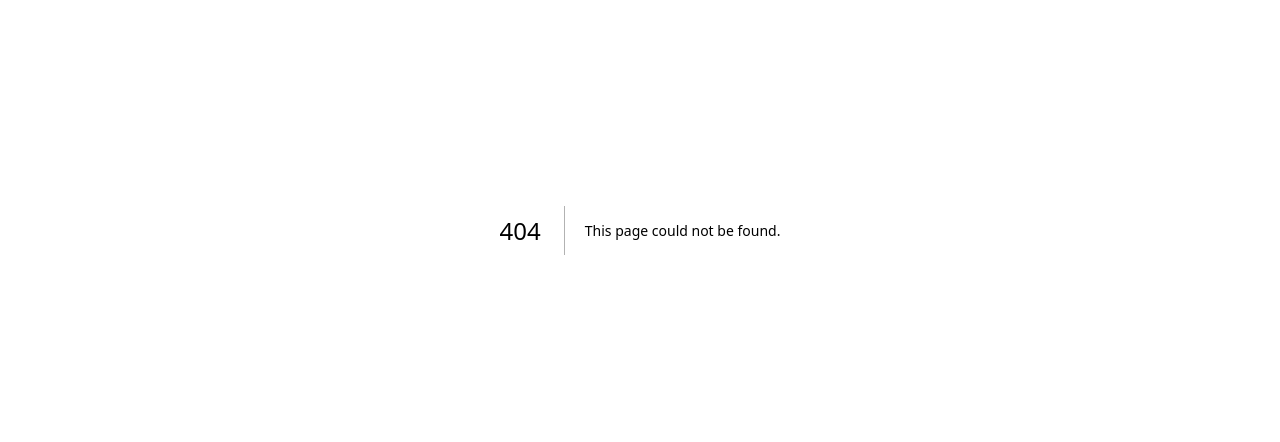
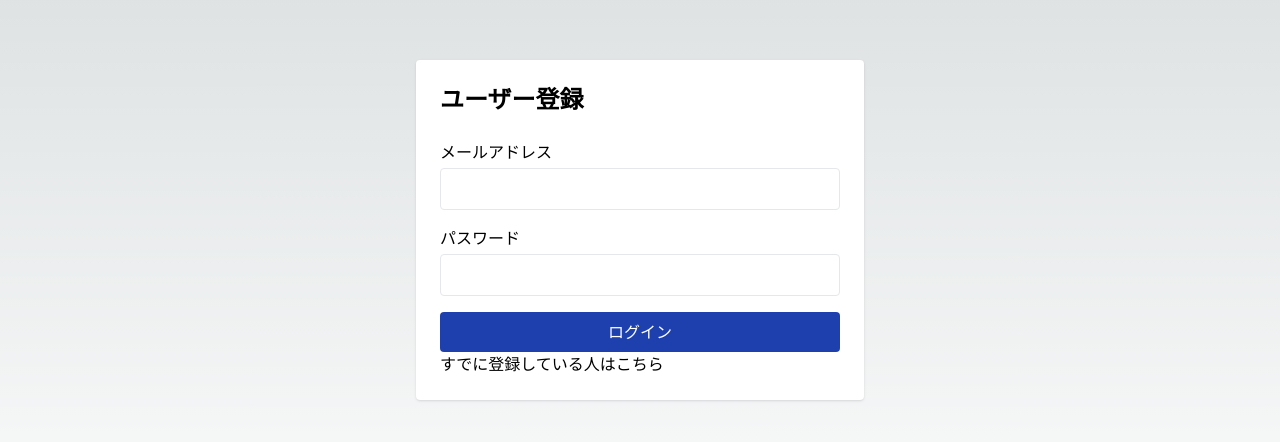
Before and after one commit to RioTsukiji/FieldWork, a Next.js app: page /signup in a window 1280 px wide. Before the commit this address had no page. Shown: the part 170-612 px from the top of the page. Built offline with nearby package versions, Linux system fonts and the light colour scheme; no server answers.

Commit message:
feat: authentication

```diff
--- /dev/null
+++ b/app/about/page.tsx
@@ -0,0 +1,7 @@
+export default function About() {
+    return (
+        <main className="flex min-h-screen flex-col">
+
+        </main>
+    )
+}
--- a/app/layout.tsx
+++ b/app/layout.tsx
@@ -1,5 +1,7 @@
 import './globals.css'
 import { Inter } from 'next/font/google'
+import {AuthProvider} from "@/lib/context/AuthContext";
+import React from "react";
 
 const inter = Inter({ subsets: ['latin'] })
 
@@ -15,7 +17,9 @@ export default function RootLayout({
 }) {
   return (
     <html lang="en">
+    <AuthProvider>
       <body className={inter.className}>{children}</body>
+    </AuthProvider>
     </html>
   )
 }
--- a/app/login/page.tsx
+++ b/app/login/page.tsx
@@ -1,30 +1,45 @@
 "use client"
 
 import {useState} from "react";
+import { useRouter } from "next/navigation"
+import Link from "next/link"
+import { getAuth, signInWithEmailAndPassword } from "firebase/auth"
+import { useAuthContext } from "@/lib/context/AuthContext"
+import {app} from "@/lib/FirebaseConfig"
 
 export default function Page() {
-    const [username, setUsername] = useState('');
+    const [email, setEmail] = useState('');
     const [password, setPassword] = useState('');
-    const handleSubmit = (e) => {
+
+    const router = useRouter()
+    const {user} = useAuthContext()
+    const auth = getAuth(app)
+    const isLoggedIn = !!user
+
+    const handleSubmit = async(e) => {
         e.preventDefault();
-        // ログイン処理を実行するなどの操作をここに追加します
+        await signInWithEmailAndPassword(auth,email,password)
+        router.push("/create")
     };
+    const handleClose = async () => {
+        await router.push("/")
+    }
 
     return (
-        <main className="min-h-screen flex items-center justify-center">
+        <main className="min-h-screen flex items-center flex-col justify-center">
             <div className="max-w-md w-full p-6 bg-white rounded shadow">
                 <h2 className="text-2xl font-bold mb-6">ログイン</h2>
                 <form onSubmit={handleSubmit}>
                     <div className="mb-4">
-                        <label htmlFor="username" className="block mb-1">
-                            ユーザーID
+                        <label htmlFor="email" className="block mb-1">
+                            メールアドレス
                         </label>
                         <input
-                            type="text"
-                            id="username"
+                            type="email"
+                            id="email"
                             className="w-full px-3 py-2 border rounded"
-                            value={username}
-                            onChange={(e) => setUsername(e.target.value)}
+                            value={email}
+                            onChange={(e) => setEmail(e.target.value)}
                         />
                     </div>
                     <div className="mb-4">
@@ -45,8 +60,34 @@ export default function Page() {
                     >
                         ログイン
                     </button>
+                    <div className="flex flex-end mt-6">
+                        ユーザ登録は
+                        <Link href={"/signup"}>こちら</Link>
+                        から
+                    </div>
                 </form>
             </div>
+            { isLoggedIn ?
+                <div className="alert max-w-md w-full mt-6 bg-white">
+                    <svg xmlns="http://www.w3.org/2000/svg" fill="none" viewBox="0 0 24 24"
+                         className="stroke-info shrink-0 w-6 h-6">
+                        <path stroke-linecap="round" stroke-linejoin="round" stroke-width="2"
+                              d="M13 16h-1v-4h-1m1-4h.01M21 12a9 9 0 11-18 0 9 9 0 0118 0z"></path>
+                    </svg>
+                    <span>すでにログインしています</span>
+                    <button className="btn btn-sm bg-blue-800 text-white hover:bg-blue-600" onClick={handleClose}>とじる</button>
+                </div>
+                :
+                <div className="alert max-w-md w-full mt-6 bg-white">
+                    <svg xmlns="http://www.w3.org/2000/svg" fill="none" viewBox="0 0 24 24"
+                         className="stroke-info shrink-0 w-6 h-6">
+                        <path stroke-linecap="round" stroke-linejoin="round" stroke-width="2"
+                              d="M13 16h-1v-4h-1m1-4h.01M21 12a9 9 0 11-18 0 9 9 0 0118 0z"></path>
+                    </svg>
+                    <span>ログインしてください</span>
+                    <button className="btn btn-sm bg-blue-800 text-white hover:bg-blue-600" onClick={handleClose}>とじる</button>
+                </div>
+            }
         </main>
     )
 }
--- /dev/null
+++ b/app/signup/page.tsx
@@ -0,0 +1,63 @@
+"use client"
+
+import {useState} from "react";
+import Link from "next/link";
+import {app} from "@/lib/FirebaseConfig"
+import { getAuth, createUserWithEmailAndPassword } from "firebase/auth"
+import {useRouter} from "next/navigation";
+
+
+export default function Page() {
+    const [email, setEmail] = useState('');
+    const [password, setPassword] = useState('');
+
+    const router = useRouter()
+    const auth = getAuth(app)
+    const handleSubmit = async (e) => {
+        //デフォルトの設定をなくす
+        e.preventDefault();
+        await createUserWithEmailAndPassword(auth, email, password)
+        router.push("/")
+    };
+
+    return (
+        <main className="min-h-screen flex items-center justify-center">
+            <div className="max-w-md w-full p-6 bg-white rounded shadow">
+                <h2 className="text-2xl font-bold mb-6">ユーザー登録</h2>
+                <form onSubmit={handleSubmit}>
+                    <div className="mb-4">
+                        <label htmlFor="email" className="block mb-1">
+                            メールアドレス
+                        </label>
+                        <input
+                            type="email"
+                            id="email"
+                            className="w-full px-3 py-2 border rounded"
+                            value={email}
+                            onChange={(e) => setEmail(e.target.value)}
+                        />
+                    </div>
+                    <div className="mb-4">
+                        <label htmlFor="password" className="block mb-1">
+                            パスワード
+                        </label>
+                        <input
+                            type="password"
+                            id="password"
+                            className="w-full px-3 py-2 border rounded"
+                            value={password}
+                            onChange={(e) => setPassword(e.target.value)}
+                        />
+                    </div>
+                    <button
+                        type="submit"
+                        className="w-full py-2 px-4 bg-blue-800 text-white rounded hover:bg-blue-600"
+                    >
+                        ログイン
+                    </button>
+                    <Link href={"/login"}>すでに登録している人はこちら</Link>
+                </form>
+            </div>
+        </main>
+    )
+}
--- a/components/Drawer.tsx
+++ b/components/Drawer.tsx
@@ -1,6 +1,7 @@
 import React from "react";
 import MenuIcon from "@/components/icons/MenuIcon";
 import Link from 'next/link';
+import LogoutButton from "@/components/elements/Button/LogoutButton";
 
 type Props = {
     title?: string
@@ -22,6 +23,9 @@ const Drawer: React.FC<Props> = ({title}) => {
                     <li className="m-4"><Link href='/create'>巡検コース作成</Link></li>
                     <li className="m-4"><Link href='/edit'>巡検コース編集</Link></li>
                     <li className="m-4"><Link href='/document'>ドキュメントの作成</Link></li>
+                    <div className="m-4">
+                        <LogoutButton/>
+                    </div>
                 </ul>
             </div>
         </div>
--- /dev/null
+++ b/components/elements/Button/LogoutButton.tsx
@@ -0,0 +1,19 @@
+"use client"
+import { app } from "@/lib/FirebaseConfig"
+import { getAuth, signOut } from "firebase/auth"
+import {useRouter} from "next/navigation";
+import React from "react";
+
+const LogoutButton = () => {
+    const router = useRouter()
+    const auth = getAuth(app)
+    const handleLogout = async () => {
+        await signOut(auth)
+        await router.push("/login")
+    }
+    return (
+        <button className="w-full py-2 px-4 bg-blue-800 text-white text-center rounded hover:bg-blue-600" onClick={handleLogout}>ログアウト</button>
+    );
+};
+
+export default LogoutButton;
--- /dev/null
+++ b/lib/FirebaseConfig.ts
@@ -0,0 +1,30 @@
+// Import the functions you need from the SDKs you need
+import {getApps, initializeApp} from "firebase/app";
+import { getAnalytics } from "firebase/analytics";
+import firebase from "firebase/compat";
+
+// TODO: Add SDKs for Firebase products that you want to use
+// https://firebase.google.com/docs/web/setup#available-libraries
+
+// Your web app's Firebase configuration
+// For Firebase JS SDK v7.20.0 and later, measurementId is optional
+const firebaseConfig = {
+    apiKey: process.env.NEXT_PUBLIC_APIKEY,
+    authDomain: process.env.NEXT_PUBLIC_AUTHDOMAIN,
+    projectId: process.env.NEXT_PUBLIC_PROJECTID,
+    storageBucket: process.env.NEXT_PUBLIC_STORAGEBUCKET,
+    messagingSenderId: process.env.NEXT_PUBLIC_MESSAGINGSENDERID,
+    appId: process.env.NEXT_PUBLIC_APPID,
+    measurementId: process.env.NEXT_PUBLIC_MEASUREMENTID,
+};
+
+let app;
+let analytics;
+
+// サーバーサイドでレンダリングするときにエラーが起きないようにするための記述
+if (typeof window !== "undefined" && !getApps().length) {
+    const app = initializeApp(firebaseConfig);
+    const analytics = getAnalytics(app);
+}
+
+export { app, analytics };
--- /dev/null
+++ b/lib/context/AuthContext.tsx
@@ -0,0 +1,54 @@
+"use client"
+
+import { ReactNode, createContext, useState, useContext, useEffect } from "react"
+import { getAuth, onAuthStateChanged } from "firebase/auth"
+import type { User } from "firebase/auth"
+import {usePathname, useRouter} from "next/navigation"
+import { app } from "@/lib/FirebaseConfig"
+
+export type UserType = User | null
+
+export type AuthContextProps = {
+    user: UserType
+}
+
+export type AuthProps = {
+    children: ReactNode
+}
+
+const AuthContext = createContext<Partial<AuthContextProps>>({})
+
+export const useAuthContext = () => {
+    return useContext(AuthContext)
+}
+export const AuthProvider = ({children}:AuthProps) => {
+    const router = useRouter()
+    const auth = getAuth(app)
+    const [user, setUser] = useState<UserType>(null)
+    const pathname = usePathname()
+    const isAvailableForViewing =
+        pathname === "/about" ||
+        pathname === "/login" ||
+        pathname === "/signup"
+    const value = {
+        user,
+    }
+
+    useEffect(()=>{
+        const authStateChanged = onAuthStateChanged(auth, async(user) =>{
+            setUser(user)
+            if(!user && !isAvailableForViewing){
+                await router.push("/login")
+            }
+        } )
+        return () => {
+            authStateChanged()
+        }
+    },[])
+
+    return(
+        <AuthContext.Provider value={value}>
+            {children}
+        </AuthContext.Provider>
+    )
+}
--- a/package.json
+++ b/package.json
@@ -18,6 +18,7 @@
     "daisyui": "^3.0.0",
     "eslint": "8.41.0",
     "eslint-config-next": "13.4.4",
+    "firebase": "^9.22.1",
     "next": "13.4.4",
     "postcss": "8.4.24",
     "react": "18.2.0",
```
Also changed, not shown: features/login/auth.ts (added), 1 other file (tests, documents, lock files or other folders).
